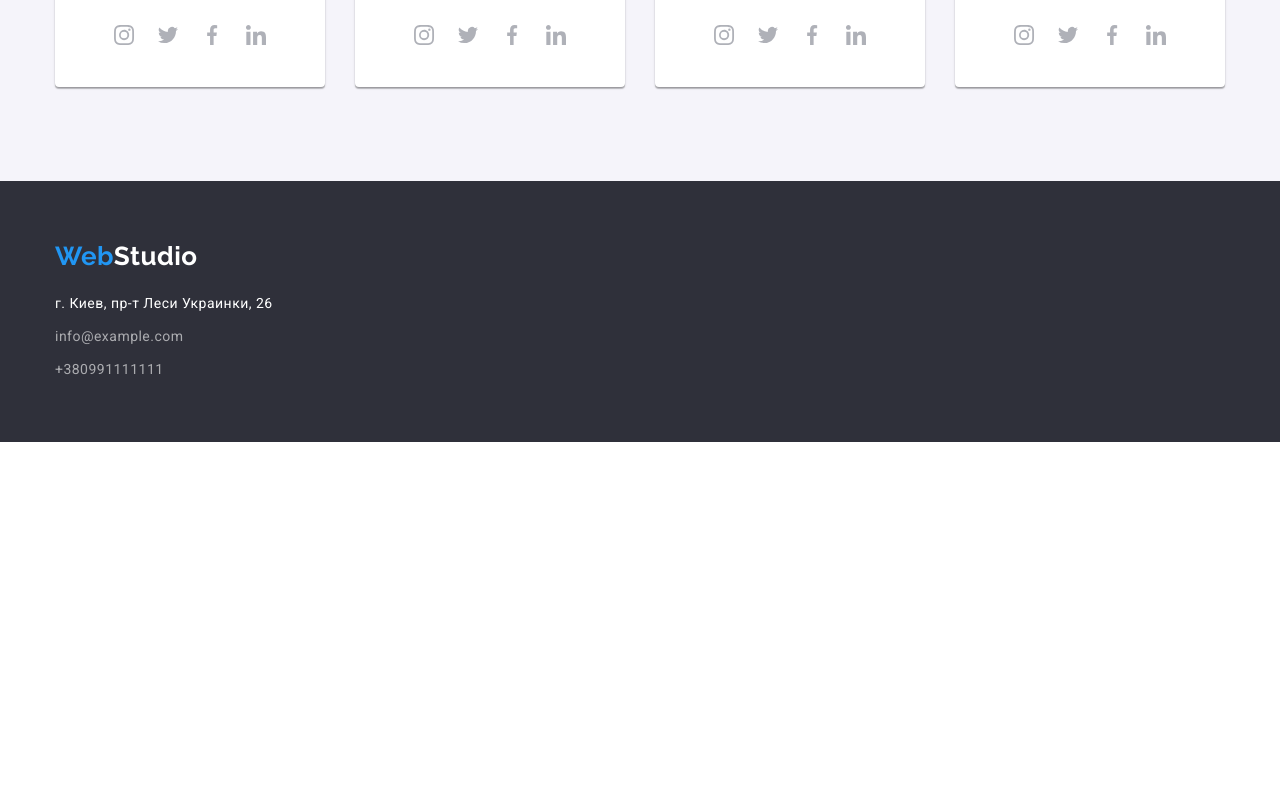
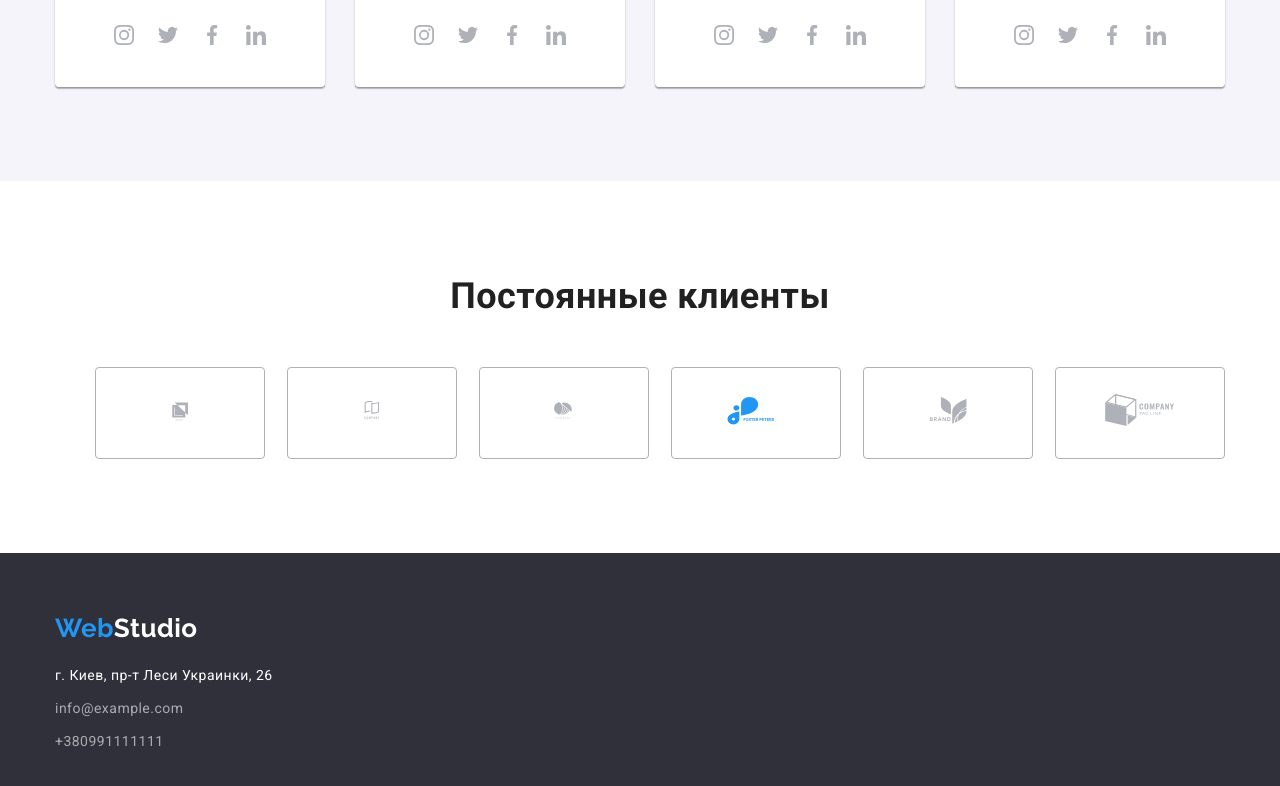
Before and after one commit to DenisChum/goit-markup-hw-04, a plain HTML site: page index.html in a window 1280 px wide. Shown: the part 2136-2922 px from the top of the page. Before the commit the page ends 2578 px from the top, so only its background shows below. Drawn offline with nearby package versions, Linux system fonts and the light colour scheme.

Commit message:
section customer

```diff
--- a/css/styles.css
+++ b/css/styles.css
@@ -486,6 +486,48 @@ margin-top: 16px;
     color: var(--accent-color);
 }
 
+/* clients */
+
+.container .customer {
+    width: 1170px;
+}
+
+.customer-title {
+    font-weight: 700px;
+    font-size: 36px;
+    line-height: 1.17;
+    text-align: center;
+    margin-bottom: 50px;
+    margin-top: 0;
+}
+.customer-list {
+    list-style: none;
+    margin-top: 0;
+    margin-bottom: 0;
+    display: flex;
+    justify-content: space-between;
+
+}
+
+.thumb-customer {
+    height: 100%;
+    display: flex;
+    width: 170px;
+    height: 92px;
+    border: 1px solid rgba(175, 177, 184, 1);
+    border-radius: 4px;
+    justify-content: center;
+    align-items: center;
+}
+
+.link-customer:hover,
+.link-customer:focus {
+    background-color: var(--accent-blue-color);
+}
+
+.link-customer:hover,
+.link-customer:focus {
+    --color1: #FFFFFF;}
 
 /* Footer */
 
--- a/index.html
+++ b/index.html
@@ -314,6 +314,74 @@
                 </ul>
             </div>
         </section>
+    <!-- Clients -->
+    <section class="section customer">
+        <div class="container customer">
+            <h3 class="customer-title">Постоянные клиенты</h3>
+            <ul class="customer-list">
+                <li class="customer-item">
+                    <div class="thumb-customer">
+                        <a href="" class="link-customer">
+                            <svg class="icon-comp1" width="41" height="46.7">
+                                <use href="./images/spraitlast.svg#icon-comp1">
+                                </use>
+                            </svg>
+                        </a>
+                    </div>
+                </li>
+                <li class="customer-item">
+                    <div class="thumb-customer">
+                        <a href="" class="link-customer">
+                            <svg class="icon-comp1" width="40" height="52">
+                                <use href="./images/spraitlast.svg#icon-comp2">
+                                </use>
+                            </svg>
+                        </a>
+                    </div>
+                </li>
+                <li class="customer-item">
+                    <div class="thumb-customer">
+                        <a href="" class="link-customer">
+                            <svg class="icon-comp1" width="43.46" height="41.18">
+                                <use href="./images/spraitlast.svg#icon-comp3">
+                                </use>
+                            </svg>
+                        </a>
+                    </div>
+                </li>
+                <li class="customer-item">
+                    <div class="thumb-customer">
+                        <a href="" class="link-customer">
+                            <svg class="icon-comp1" width="84.44" height="40.62">
+                                <use href="./images/spraitlast.svg#icon-comp4">
+                                </use>
+                            </svg>
+                        </a>
+                    </div>
+                </li>
+                <li class="customer-item">
+                    <div class="thumb-customer">
+                        <a href="" class="link-customer">
+                            <svg class="icon-comp1" width="62.54" height="45.43">
+                                <use href="./images/spraitlast.svg#icon-comp5">
+                                </use>
+                            </svg>
+                        </a>
+                    </div>
+                </li>
+                <li class="customer-item">
+                    <div class="thumb-customer">
+                        <a href="" class="link-customer">
+                            <svg class="icon-comp1" width="93.79" height="43.93">
+                                <use href="./images/spraitlast.svg#icon-comp6">
+                                </use>
+                            </svg>
+                        </a>
+                    </div>
+                </li>
+            </ul>
+        </div>
+    </section>
     </main>
     <!--Footer-->
     <footer class="footer-main">
```
